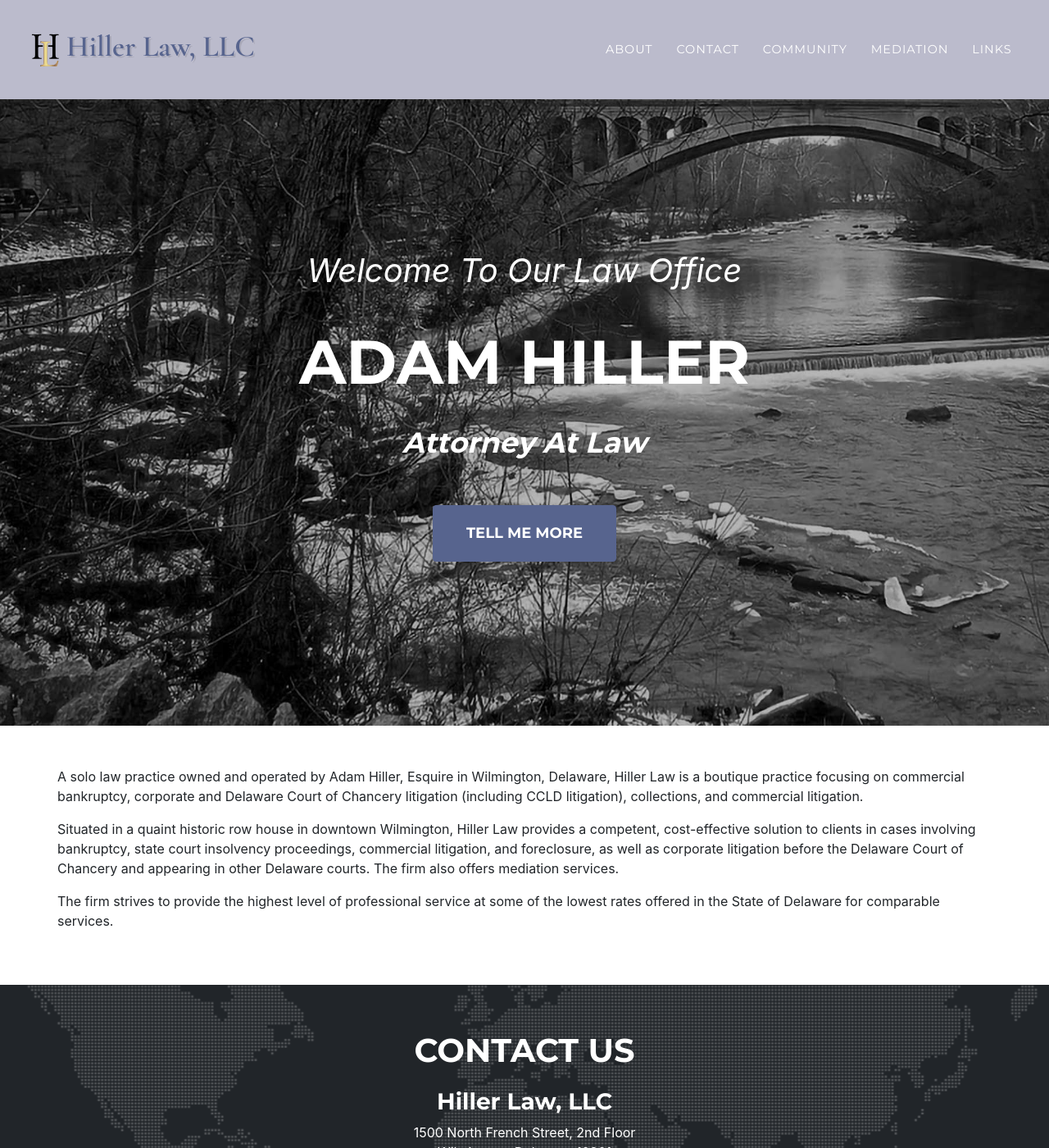
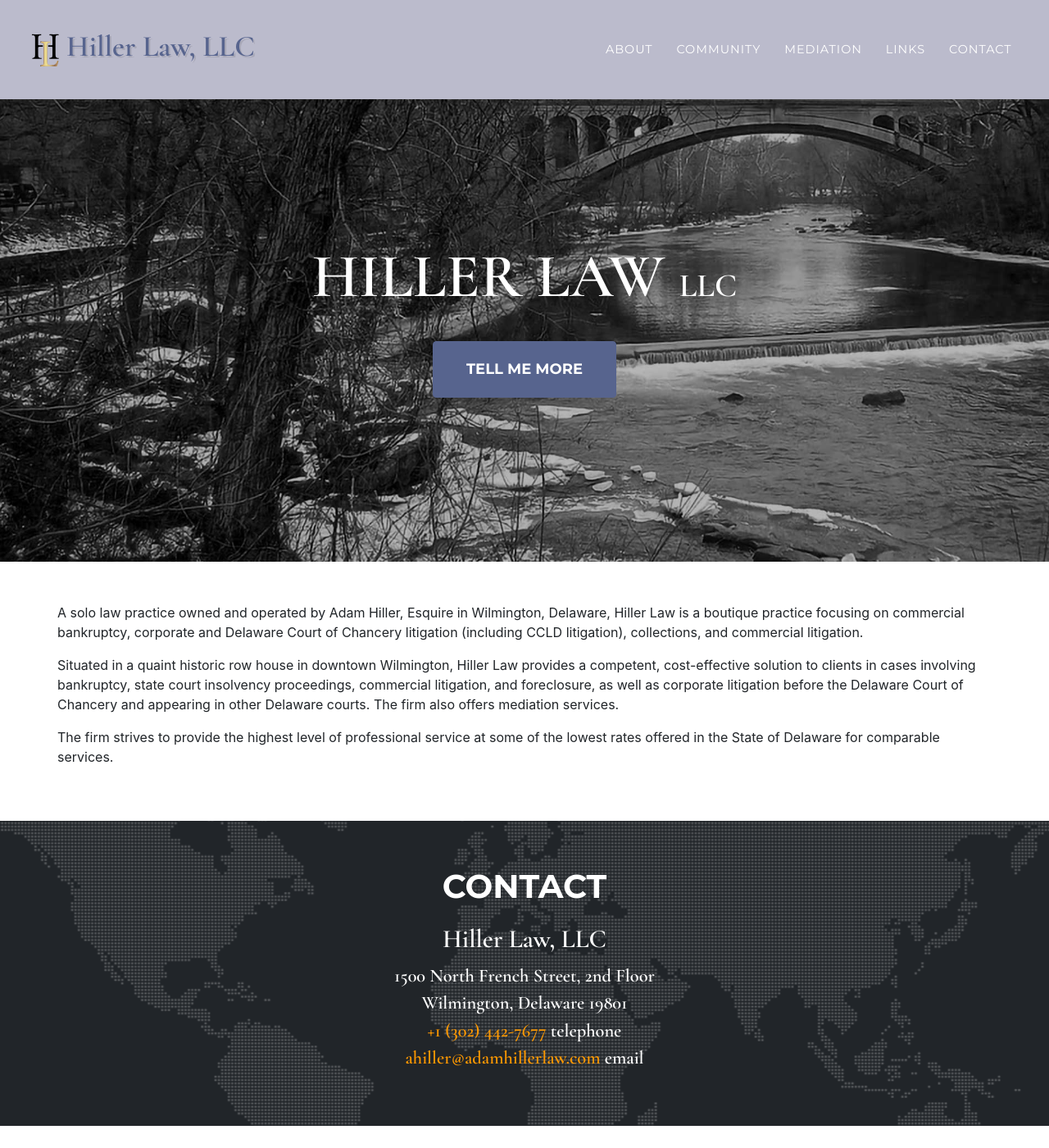
Before and after one commit to raviriley/agency-jekyll-theme, a Jekyll site: the page built from index.md, in a window 1280 px wide and 1400 px high. Shown: the whole window at 82% size. Built offline with Jekyll 4.4.1, drawn with Linux system fonts in a browser that asks for light colours; some web fonts are replaced.

Commit message:
Updated text and fonts in response to Adam

```diff
--- a/_data/navigation.yml
+++ b/_data/navigation.yml
@@ -1,9 +1,6 @@
 nav:
   - title: "About"
     url: about
-
-  - title: "Contact"
-    section: contact
 
   - title: "Community"
     url: community
@@ -13,3 +10,6 @@
 
   - title: "Links"
     url: links
+
+  - title: "Contact"
+    section: contact
--- a/_data/sitetext.yml
+++ b/_data/sitetext.yml
@@ -1,7 +1,8 @@
 header:
-    title: Welcome To Our Law Office
-    text: Adam Hiller
-    subtext: Attorney At Law
+#    title: Welcome To Our Law Office
+    text: Hiller Law
+    suffix: LLC
+#    subtext: Attorney At Law
     button: Tell Me More
     buttonlink: "#welcome"
 
@@ -47,7 +48,7 @@
         icon: fas fa-balance-scale
 
 contact:
-    title: "Contact Us"
+    title: "Contact"
     text: Call Us at <a href="tel:+13024427677">(302) 442-7677</a> or fill in the form below
     section: contact
 
--- a/_includes/contact.html
+++ b/_includes/contact.html
@@ -3,13 +3,13 @@
     <div class="container">
       <div class="row">
         <div class="col-lg-12 text-center">
-          <h2 class="section-heading text-uppercase">{{ site.data.sitetext.contact.title | markdownify | default: Contact Us }}</h2>
+          <h2 class="section-heading text-uppercase">{{ site.data.sitetext.contact.title | markdownify | default: Contact }}</h2>
         </div>
       </div>
       <div class="row">
         <div class="col-lg-12">
           <address class="text-center">
-            <h3>Hiller Law, LLC</h3>
+            <h4>Hiller Law, LLC</h4>
             1500 North French Street, 2nd Floor<br>
             Wilmington, Delaware 19801<br>
             <a href="tel:+13024427677">+1 (302) 442-7677</a> telephone<br>
--- a/_includes/navheader.html
+++ b/_includes/navheader.html
@@ -43,7 +43,7 @@
         <div class="intro-lead-in">{{ site.data.sitetext.header.title | markdownify }}</div>
 	  {%- endif -%}
 	  {%- if site.data.sitetext.header.text -%}
-        <div class="intro-heading text-uppercase">{{ site.data.sitetext.header.text | markdownify }}</div>
+        <div class="intro-heading text-uppercase">{{ site.data.sitetext.header.text }} <span class="heading-suffix">{{ site.data.sitetext.header.suffix }}</span></div>
 	  {%- endif -%}
 	  {%- if site.data.sitetext.header.subtext -%}
         <div class="intro-subheading">{{ site.data.sitetext.header.subtext | markdownify }}</div>
--- a/_sass/layout/_contact.scss
+++ b/_sass/layout/_contact.scss
@@ -7,7 +7,9 @@
   .section-heading {
     color: $white;
   }
-  address {
+  address, address > h4 {
+    @include script-font;
+    font-size: 1.4em;
     color: $white;
     a {
       color: rgb(255, 153, 0);
--- a/_sass/layout/_masthead.scss
+++ b/_sass/layout/_masthead.scss
@@ -21,8 +21,11 @@
       font-size: 50px;
       font-weight: 700;
       line-height: 50px;
-      margin-bottom: 10px;
-      @include heading-font;
+      margin-bottom: 30px;
+      @include script-font;
+      .heading-suffix {
+        font-size: 27px;
+      }
     }
     .intro-subheading {
       font-size: 35px;
@@ -50,8 +53,11 @@
         font-size: 75px;
         font-weight: 700;
         line-height: 75px;
-        margin-bottom: 10px;
-        @include heading-font;
+        margin-bottom: 30px;
+        @include script-font;
+        .heading-suffix {
+          font-size: 40px;
+        }
       }
       .intro-subheading {
         font-size: 35px;
```
